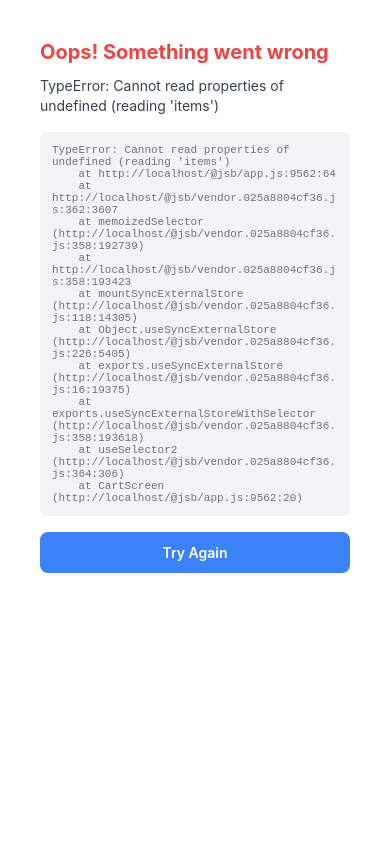
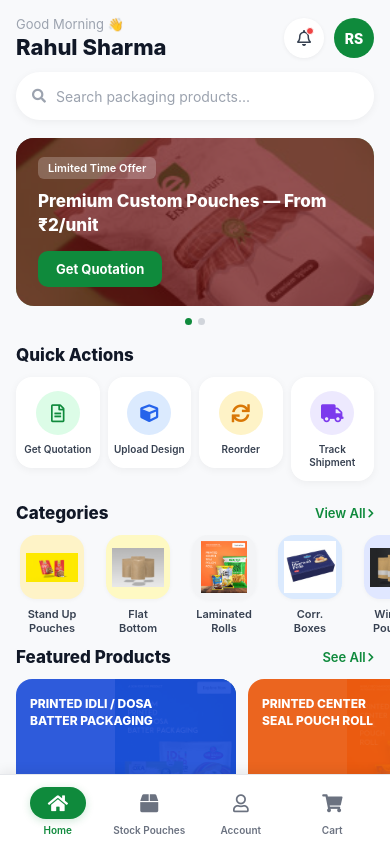
Before and after one commit to basavarajkonkani/DemoPackmonk, a React Native app: screen / in a window 390 px wide. Built offline with nearby package versions, Linux system fonts and the light colour scheme; what react-native-worklets would draw is missing.

Commit message:
fix(cart): use correct products store key (was stray configurableCatalog reference)

```diff
--- a/src/screens/CartScreen.tsx
+++ b/src/screens/CartScreen.tsx
@@ -25,7 +25,7 @@ const { width: SCREEN_WIDTH } = Dimensions.get('window');
 const CartScreen: React.FC<{ navigation: any }> = ({ navigation }) => {
   const dispatch = useAppDispatch();
   const cartItems = useAppSelector((s) => s.cart.items);
-  const products = useAppSelector((s) => s.configurableCatalog.items);
+  const products = useAppSelector((s) => s.products.items);
   const subtotal = useAppSelector(selectCartTotal);
   const setupFees = cartItems.reduce((s, i) => s + i.setupFee, 0);
   const shipping = cartItems.length > 0 ? DEFAULT_SHIPPING_FEE : 0;
```
